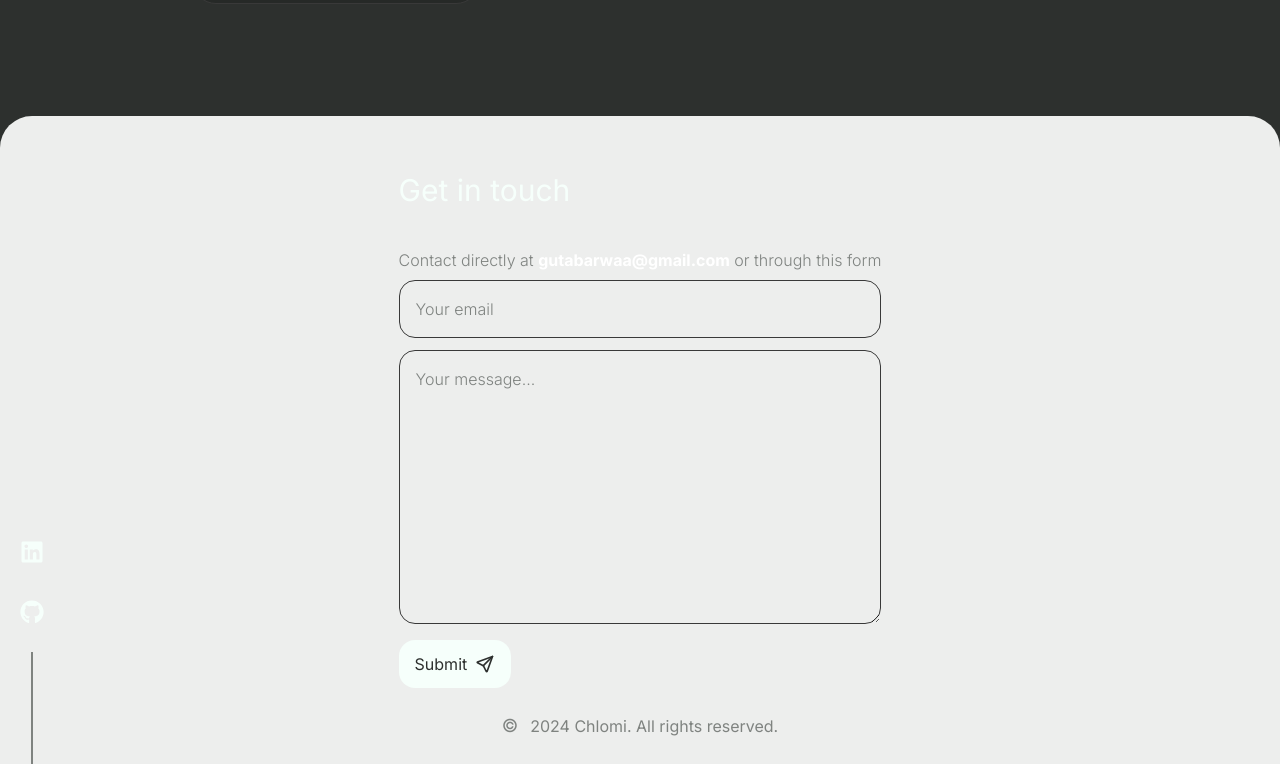
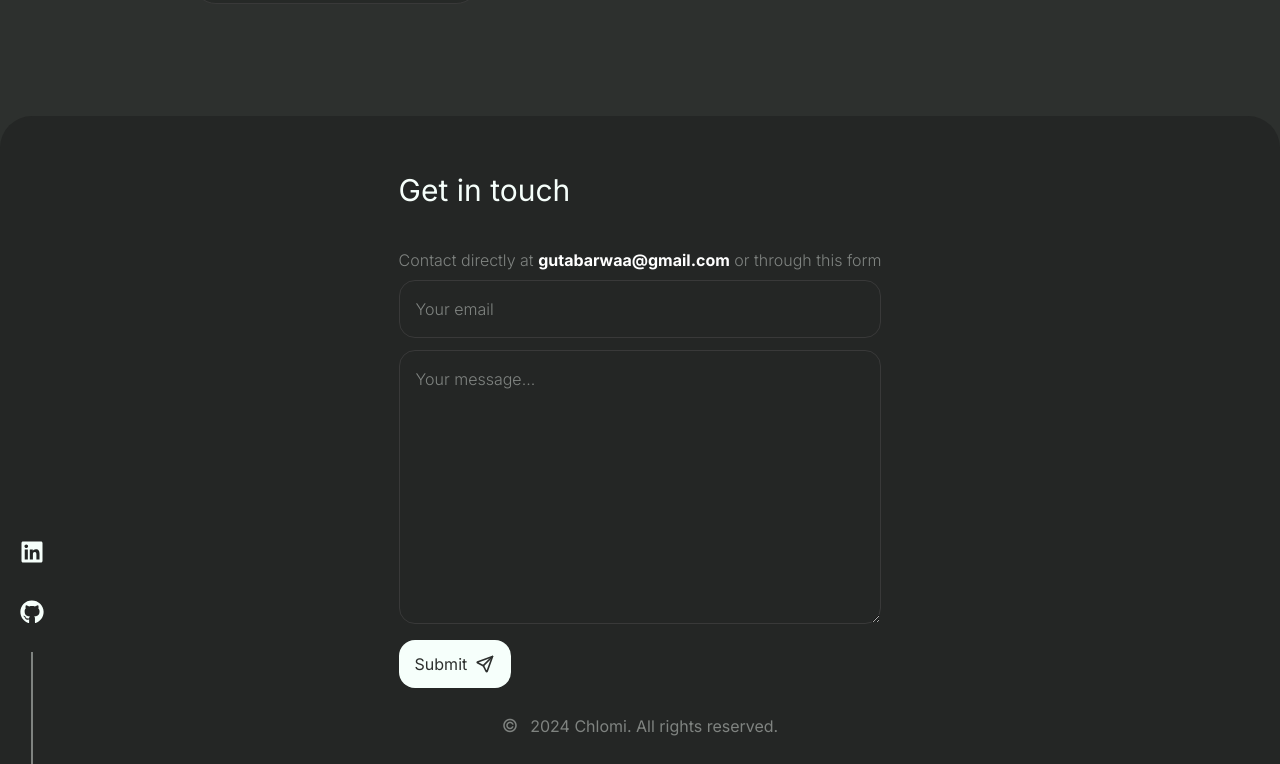
Before and after one commit to xCHLOMIx/Portfolio-v2.0, a Next.js app: page / in a window 1280 px wide. Shown: the part 2468-3232 px from the top of the page. Built offline with nearby package versions, Linux system fonts and the light colour scheme; a web font is replaced by a local one.

Commit message:
ADDED: Dark mode footer background problem fix

```diff
--- a/app/globals.css
+++ b/app/globals.css
@@ -32,7 +32,7 @@
   --color-alt3: #323533;
   --color-alt4: #262927;
   --color-alt5: #2D302E;
-  --color-footer: #EDEEED;
+  --color-footer: #242625;
 }
 
 * {
@@ -44,7 +44,7 @@
 }
 
 .input {
-  @apply border max-md:text-sm placeholder:text-gray max-sm:text-xs border-stroke not-dark:border-light-stroke p-4 max-md:p-3 font-light rounded-2xl max-md:rounded-xl max-sm:rounded-lg outline-0 focus:border-white/20 not-dark:focus:border-black/30;
+  @apply border max-md:text-sm not-dark:text-light-font placeholder:text-gray max-sm:text-xs border-stroke not-dark:border-light-stroke p-4 max-md:p-3 font-light rounded-2xl max-md:rounded-xl max-sm:rounded-lg outline-0 focus:border-white/20 not-dark:focus:border-black/30;
 }
 
 .link {
--- a/app/sections/Footer.tsx
+++ b/app/sections/Footer.tsx
@@ -5,7 +5,7 @@ import { TbSend } from 'react-icons/tb'
 
 const Footer = () => {
     return (
-        <div id='contact' className='bg-footer not-dark:bg-light-footer relative flex px-6 max-md:px-10 flex-col items-center pt-14 max-md:pt-10 max-sm:pt-10 pb-6 w-full mt-28 rounded-t-4xl'>
+        <div id='contact' className='bg-footer not-dark:bg-white not-dark:border border-light-stroke relative flex px-6 max-md:px-10 flex-col items-center pt-14 max-md:pt-10 max-sm:pt-10 pb-6 w-full mt-28 rounded-t-4xl'>
             <form action="">
                 <h1 className='text-3xl max-md:text-2xl max-sm:text-xl text-font not-dark:text-light-font'>Get in touch</h1>
                 <div className='mt-10'>
```
